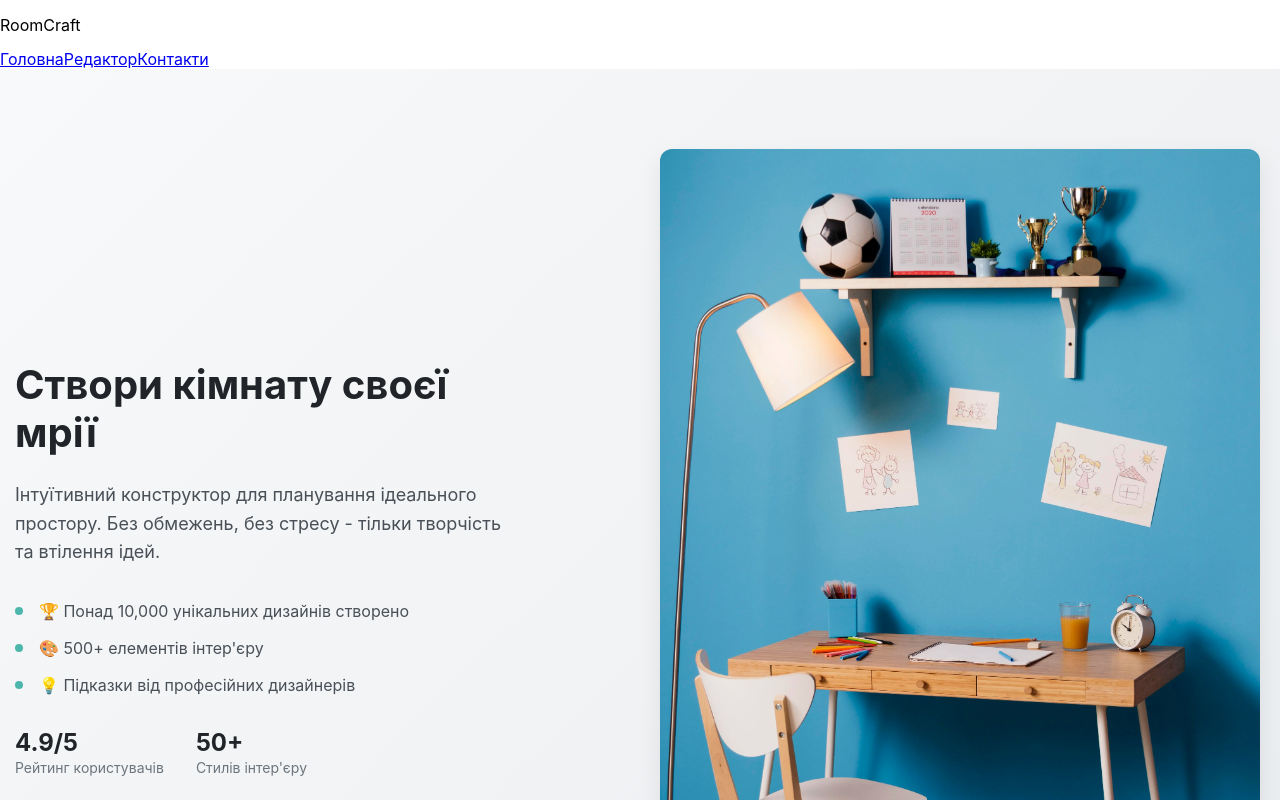
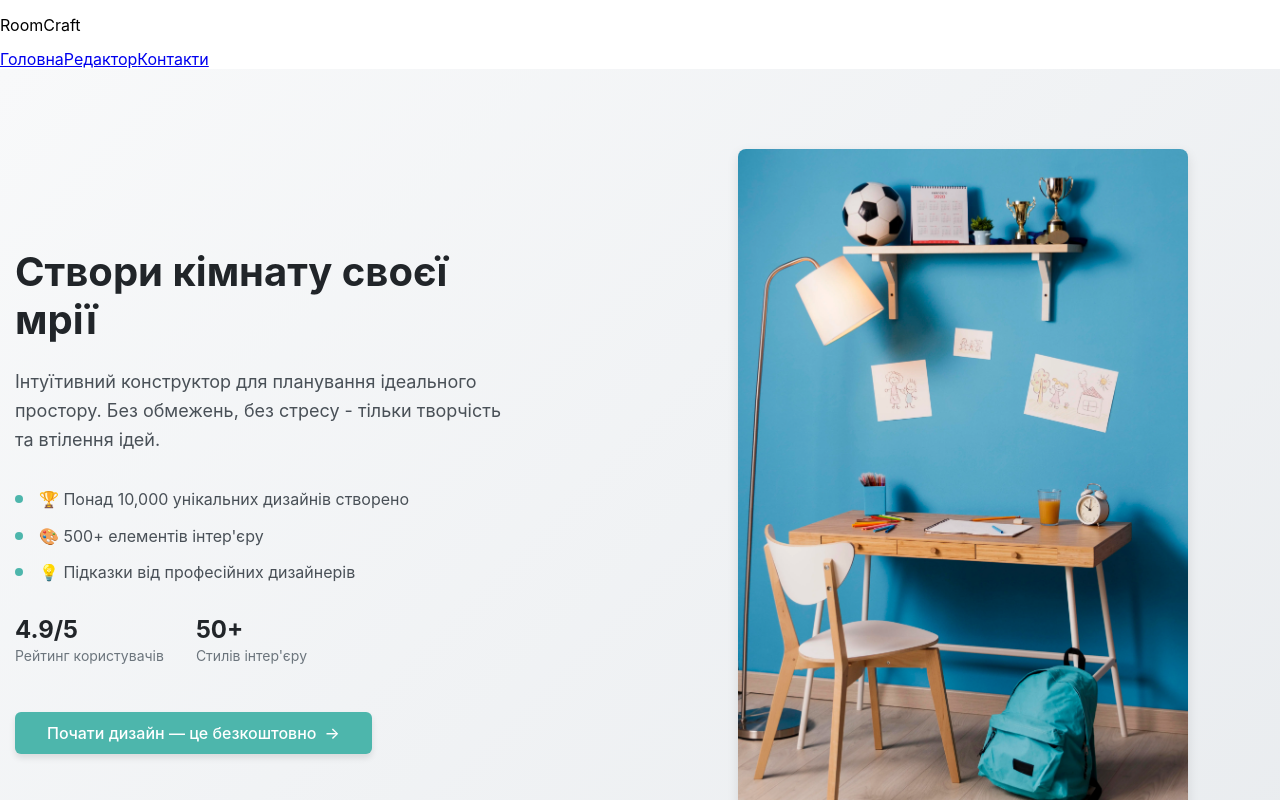
Before and after one commit to Pan-Artur/room-craft, a React (Create React App) app: page / in a window 1280 px wide. Shown: the top 800 px of the page. Built offline with nearby package versions, Linux system fonts and the light colour scheme.

Commit message:
fixing hero

```diff
--- a/src/pages/Main/Hero/Hero.jsx
+++ b/src/pages/Main/Hero/Hero.jsx
@@ -13,7 +13,7 @@ import {
   FeatureItem,
   StatsWrapper,
   StatItem
-} from './StyledHero';
+} from './styles/Hero.styled';
 
 export const Hero = () => {
   const navigate = useNavigate();
--- a/src/pages/Main/Hero/StyledHero.js
+++ b/src/pages/Main/Hero/styles/Hero.styled.js
@@ -21,11 +21,21 @@ export const ContentColumn = styled.div`
 `;
 
 export const ImageColumn = styled.div`
+  width: 100%;
+  max-width: 450px;
+  margin: 0 auto;
+
   img {
     width: 100%;
-    max-width: 600px;
-    border-radius: 12px;
-    box-shadow: 0 8px 24px rgba(0, 0, 0, 0.08);
+    height: auto;
+    border-radius: 8px;
+    box-shadow: 0 4px 12px rgba(0, 0, 0, 0.1);
+    object-fit: cover;
+  }
+
+  @media (max-width: 768px) {
+    max-width: 350px;
+    margin-top: 24px;
   }
 `;
 
```
